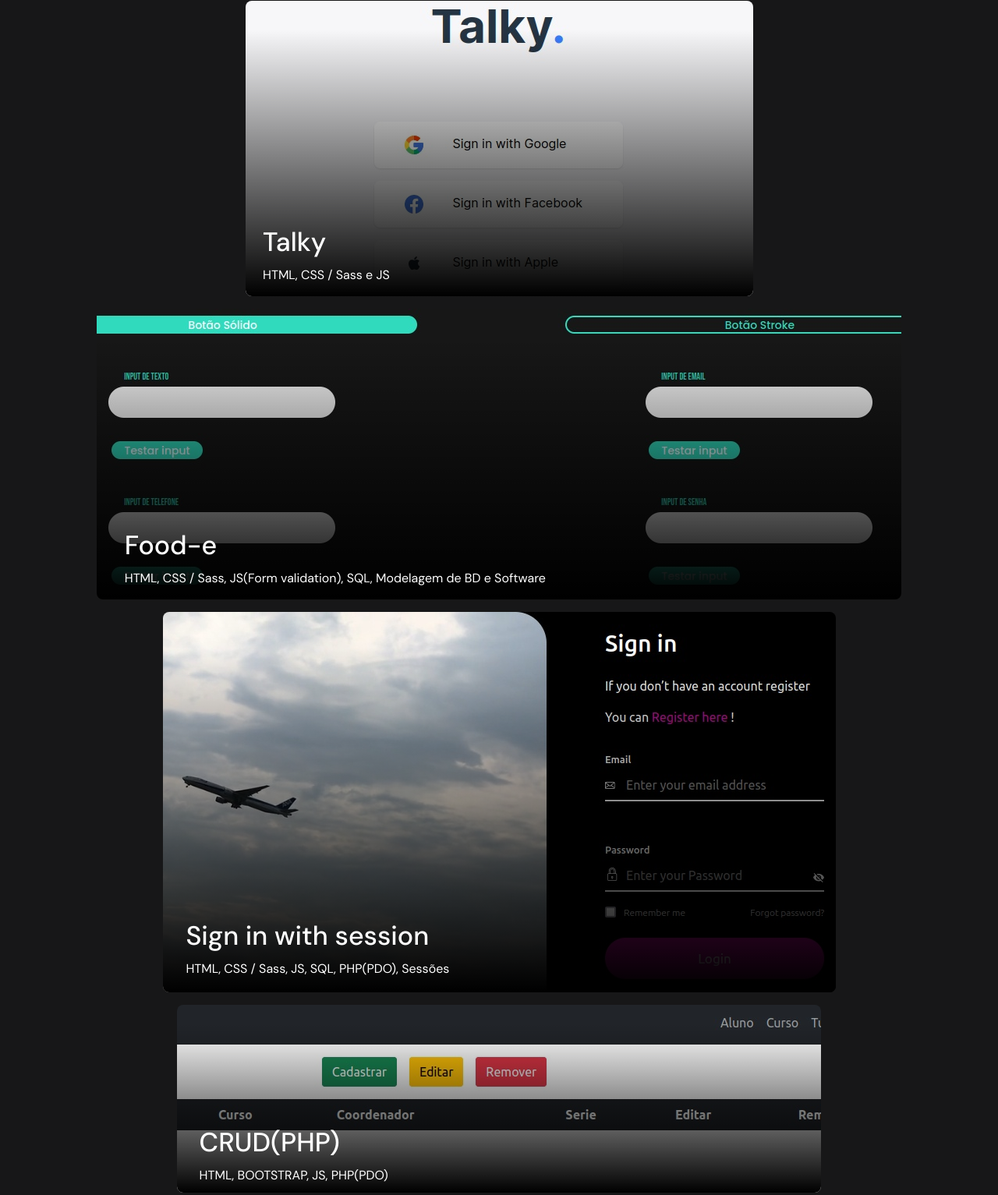
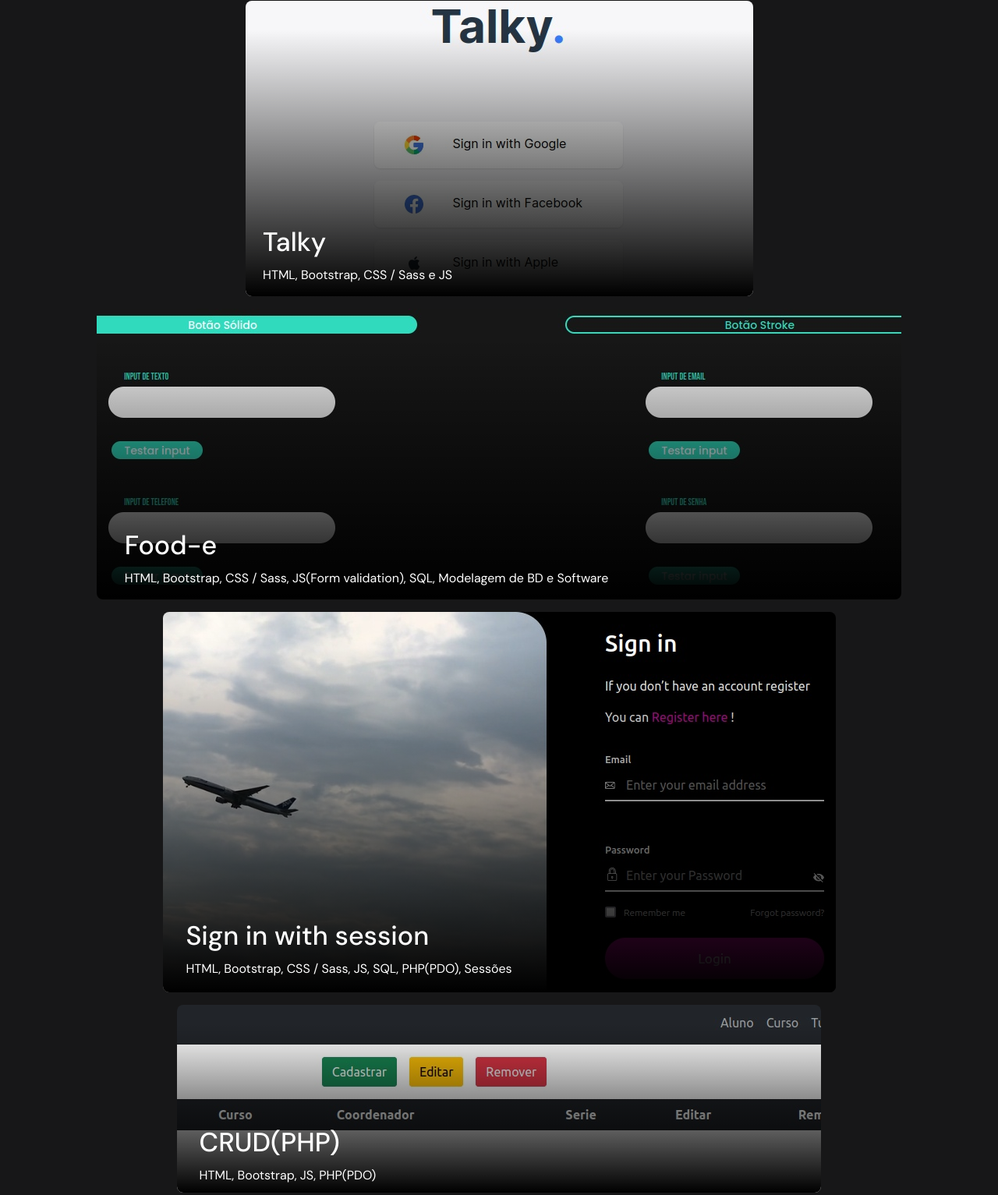
Before and after one commit to 0liv3ir4Luc4s/portfolio, a plain HTML site: page index.html in a window 1280 px wide. Shown: the part 740-2273 px from the top of the page at 78% size. Drawn offline with nearby package versions, Linux system fonts and the light colour scheme.

Commit message:
feat: Add bootstrap to projects' description

```diff
--- a/index.html
+++ b/index.html
@@ -29,7 +29,7 @@
         <img class="img-fluid" src="app/assets/talky.jpg" alt="Prévia do projeto Talky">
         <div class="project-desc position-absolute">
           <h3>Talky</h3>
-          <span>HTML, CSS / Sass e JS</span>
+          <span>HTML, Bootstrap, CSS / Sass e JS</span>
         </div>
     </div>
     <div role="button" class="project-card position-relative mx-sm-3 mx-lg-auto mb-3 overflow-hidden">
@@ -37,7 +37,7 @@
       <img class="img-fluid" src="app/assets/food-e.jpg" alt="Prévia do projeto Food-e">
       <div class="project-desc position-absolute">
         <h3>Food-e</h3>
-        <span>HTML, CSS / Sass, JS(Form validation), SQL, Modelagem de BD e Software</span>
+        <span>HTML, Bootstrap, CSS / Sass, JS(Form validation), SQL, Modelagem de BD e Software</span>
       </div>
     </div>
     <div role="button" class="project-card position-relative mx-sm-3 mx-lg-auto mb-3 overflow-hidden">
@@ -45,7 +45,7 @@
       <img class="img-fluid" src="app/assets/SignInW-Session.jpg" alt="Prévia do projeto Sign in with session">
       <div class="project-desc position-absolute">
         <h3>Sign in with session</h3>
-        <span>HTML, CSS / Sass, JS, SQL, PHP(PDO), Sessões</span>
+        <span>HTML, Bootstrap, CSS / Sass, JS, SQL, PHP(PDO), Sessões</span>
       </div>
     </div>
     <div role="button" class="project-card position-relative mx-sm-3 mx-lg-auto mb-3 overflow-hidden">
@@ -53,7 +53,7 @@
       <img class="img-fluid" src="app/assets/crud.jpg" alt="Prévia do projeto CRUD(PHP)">
       <div class="project-desc position-absolute">
         <h3>CRUD(PHP)</h3>
-        <span>HTML, BOOTSTRAP, JS, PHP(PDO)</span>
+        <span>HTML, Bootstrap, JS, PHP(PDO)</span>
       </div>
     </div>
   </div>
```
